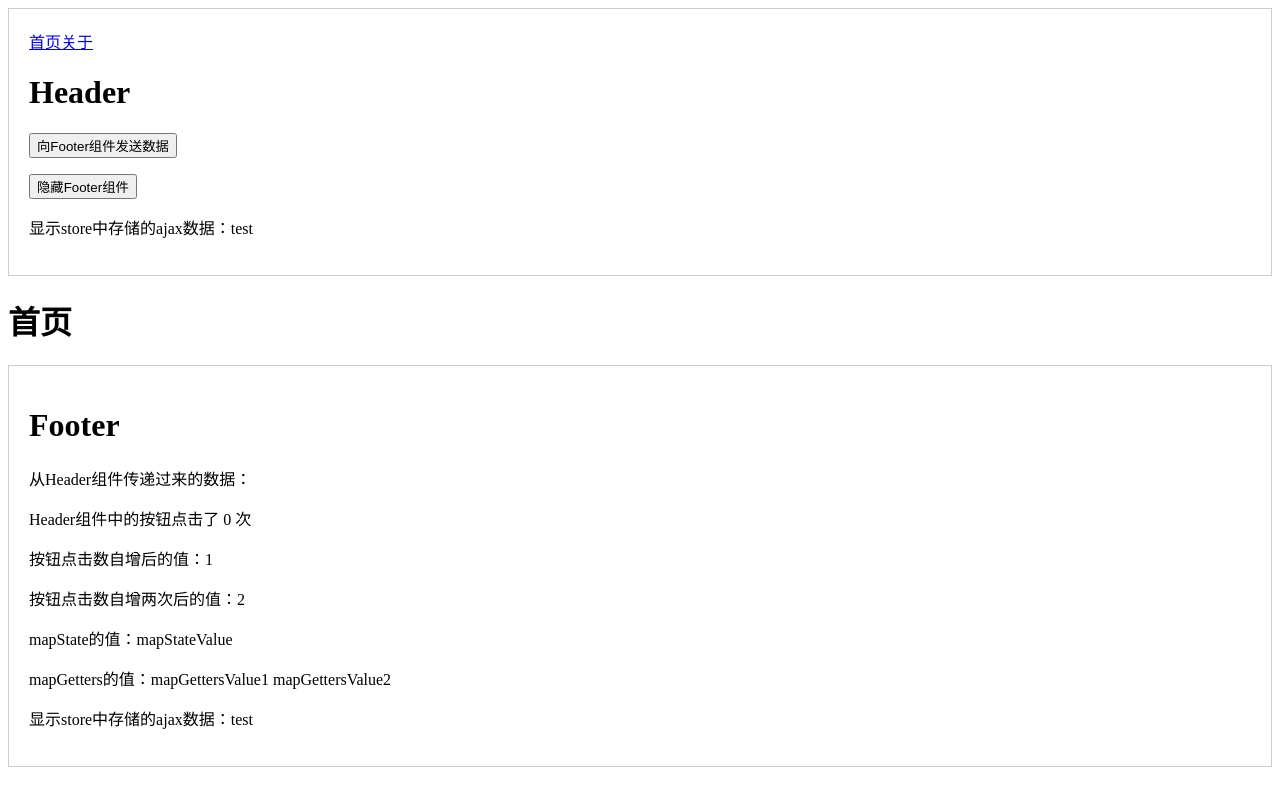
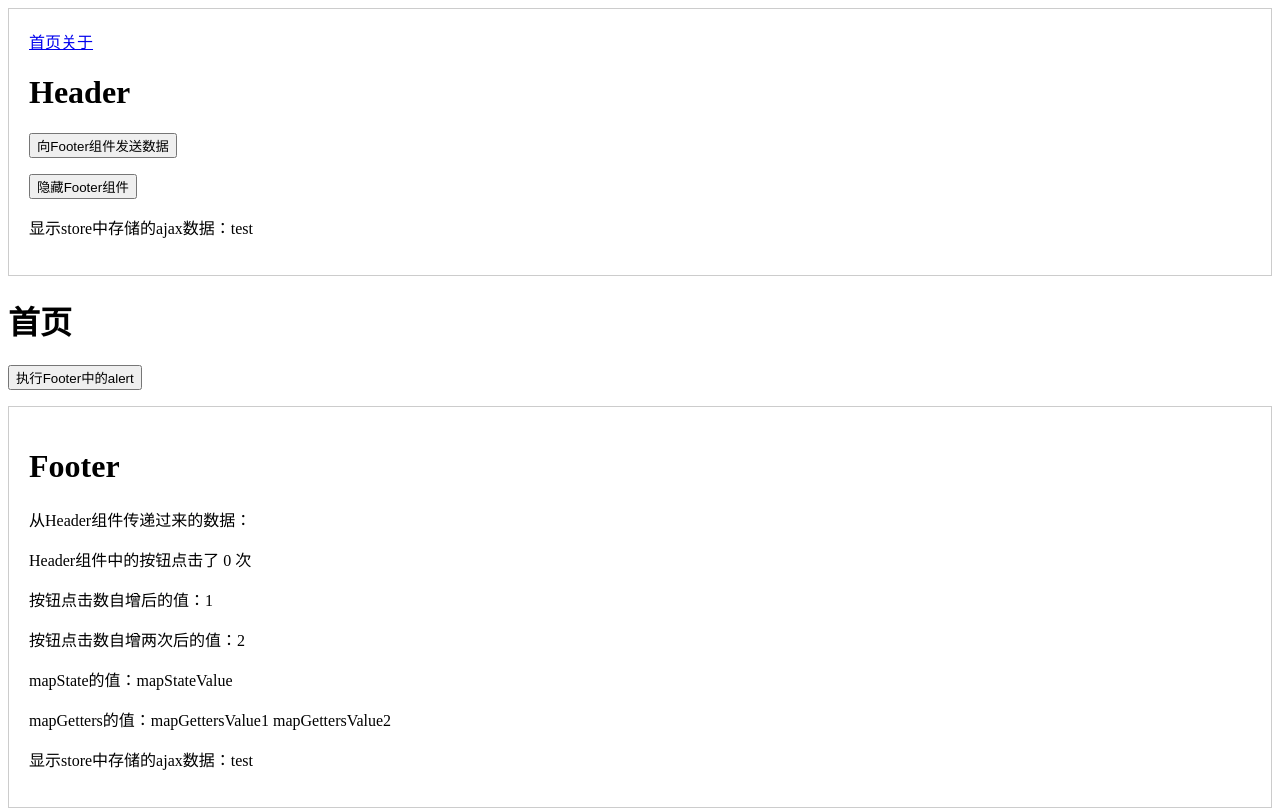
Before and after one commit to zenliver/vue-study, a Vue app: page / in a window 1280 px wide. Shown: the top 808 px of the page. Built offline with nearby package versions, Linux system fonts and the light colour scheme; no server answers.

Commit message:
继续学习

```diff
--- a/src/components/footer.vue
+++ b/src/components/footer.vue
@@ -16,6 +16,11 @@
   import {mapState,mapGetters,mapMutations,mapActions} from 'vuex';
 
   export default {
+    props: {
+      prop1: {
+        type: String
+      }
+    },
     data () {
       return {
         msgFromHeader: '',
@@ -74,7 +79,10 @@
             this.$store.commit('setAjaxData',response.data.optionVer);
           }
         });
-      }
+      },
+      Alert() {
+        alert('TEST');
+      },
     },
     created() {
       console.log('Footer组件已创建');
--- a/src/router-view/index.vue
+++ b/src/router-view/index.vue
@@ -1,7 +1,10 @@
 <template>
   <div id="router-view">
     <h1>首页</h1>
-    <Footer></Footer>
+    <p>
+      <button type="button" name="button" @click="callFooterAlert">执行Footer中的alert</button>
+    </p>
+    <Footer ref="footer" :prop1="prop1"></Footer>
   </div>
 </template>
 
@@ -14,6 +17,20 @@
     name: 'index',
     components: {
       Footer
-    }
+    },
+    data() {
+      return {
+        prop1: 'prop1'
+      };
+    },
+    methods: {
+      callFooterAlert() {
+        this.prop1 = 'prop1_modified';
+        // this.$refs.footer.Alert();
+        console.log(this.$refs.footer.msgFromHeader);
+        console.log(this.$refs.footer.clickCount);
+        console.log(this.$refs.footer.prop1);
+      },
+    },
   }
 </script>
```
